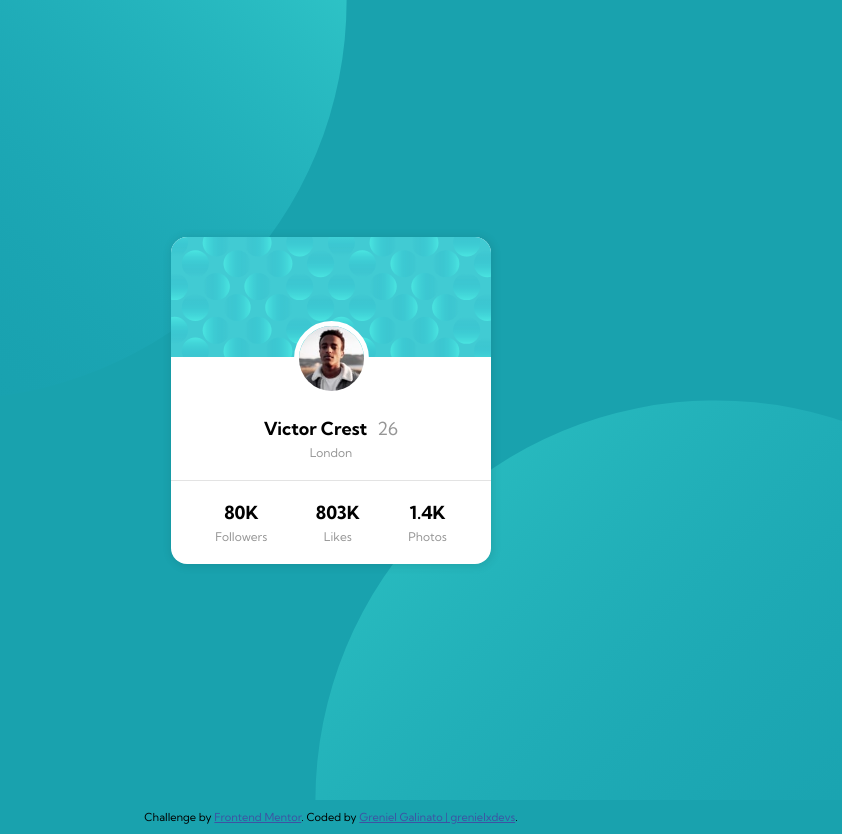
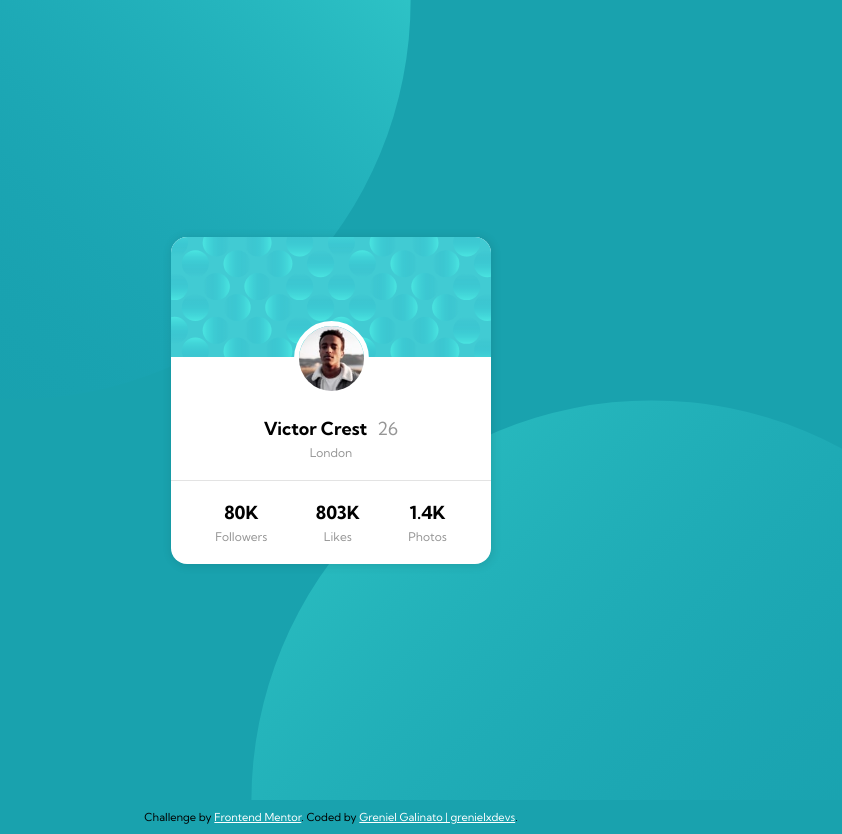
Before and after one commit to grenielxdevs/fem_profile_card_component, a plain HTML site: page index.html in a window 1280 px wide. Shown: the whole page, without its empty margins (309-1151 px from the left). Drawn offline with Linux system fonts and the light colour scheme.

Commit message:
fem_profile_card_component: changing styles

```diff
--- a/styles.css
+++ b/styles.css
@@ -42,7 +42,7 @@ body {
     height: 100vh;
     width: 100vw;
     top: -50%;
-    left: -30%;
+    left: -25%;
 }
 
 .container::after {
@@ -54,7 +54,7 @@ body {
     height: 100vh;
     width: 100vw;
     bottom: -50%;
-    right: -30%;
+    right: -25%;
 }
 
 .card {
@@ -145,5 +145,5 @@ body {
 }
 
 .attribution a {
-    color: hsl(228, 45%, 44%);
+    color: var(--white);
 }
```
